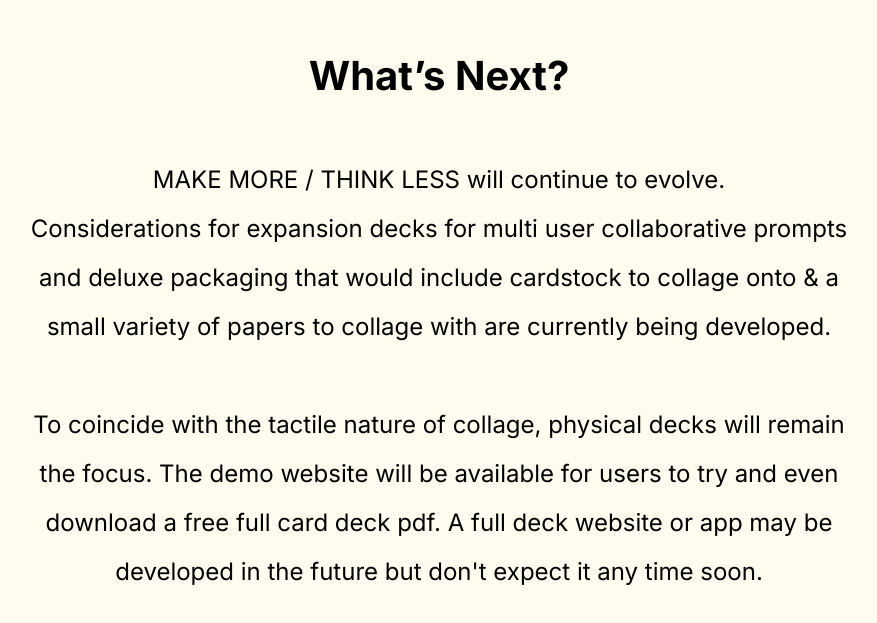
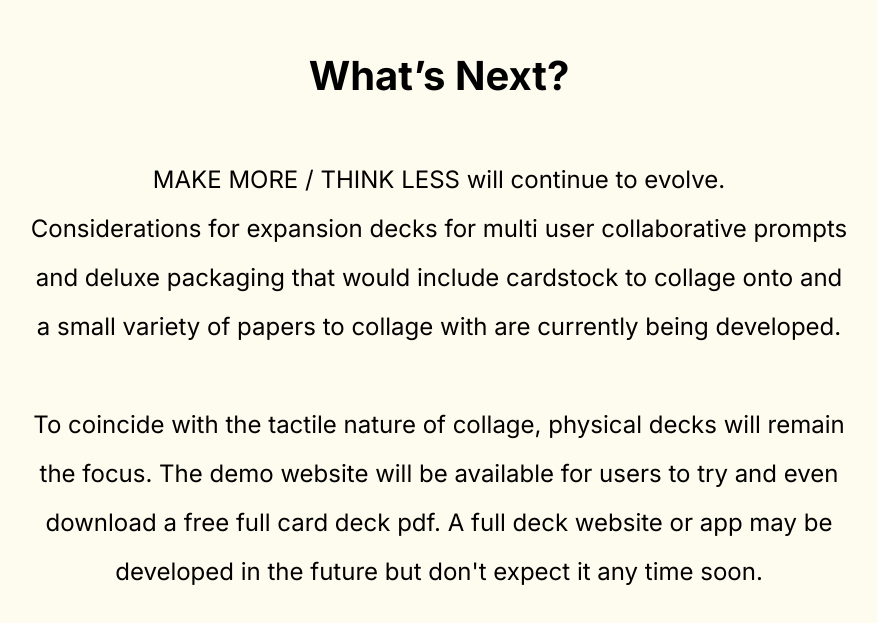
Before and after one commit to warhalday/capstone, a plain HTML site: page index.html in a window 1280 px wide. Shown: the part 11367-11990 px from the top of the page, without its empty margins (201-1078 px from the left). Drawn offline with nearby package versions, Linux system fonts and the light colour scheme; a small style sheet from the web is missing.

Commit message:
Update index.html
change ampersand to "and"

```diff
--- a/index.html
+++ b/index.html
@@ -169,7 +169,7 @@
             <span class="inter-bold-black-40px">What’s Next?<br /></span
             ><span class="inter-normal-black-24px"
               ><br />MAKE MORE / THINK LESS will continue to evolve. <br />Considerations for expansion decks for multi
-              user collaborative prompts and deluxe packaging that would include cardstock to collage onto &amp; a small
+              user collaborative prompts and deluxe packaging that would include cardstock to collage onto and a small
               variety of papers to collage with are currently being developed. <br /><br />To coincide with the tactile
               nature of collage, physical decks will remain the focus. The demo website will be available for users to
               try and even download a free full card deck pdf. A full deck website or app may be developed in the future
```
